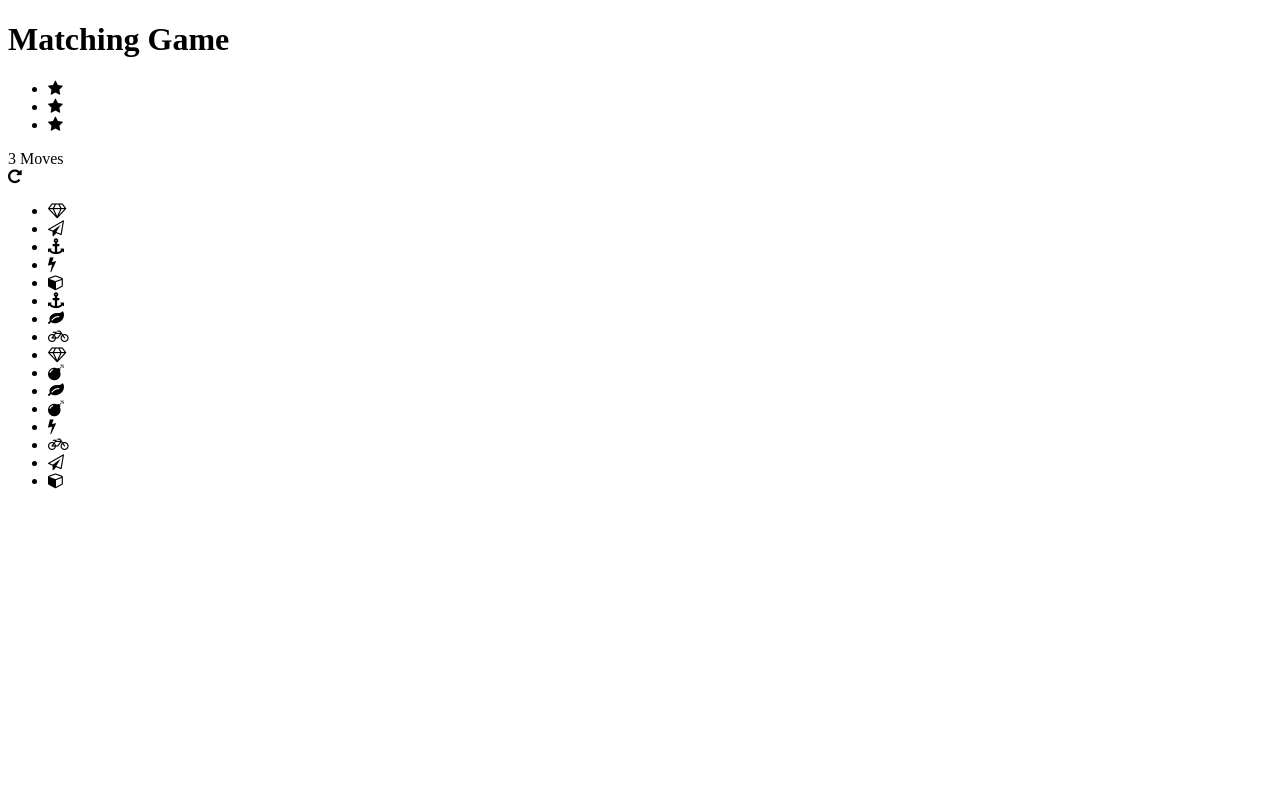
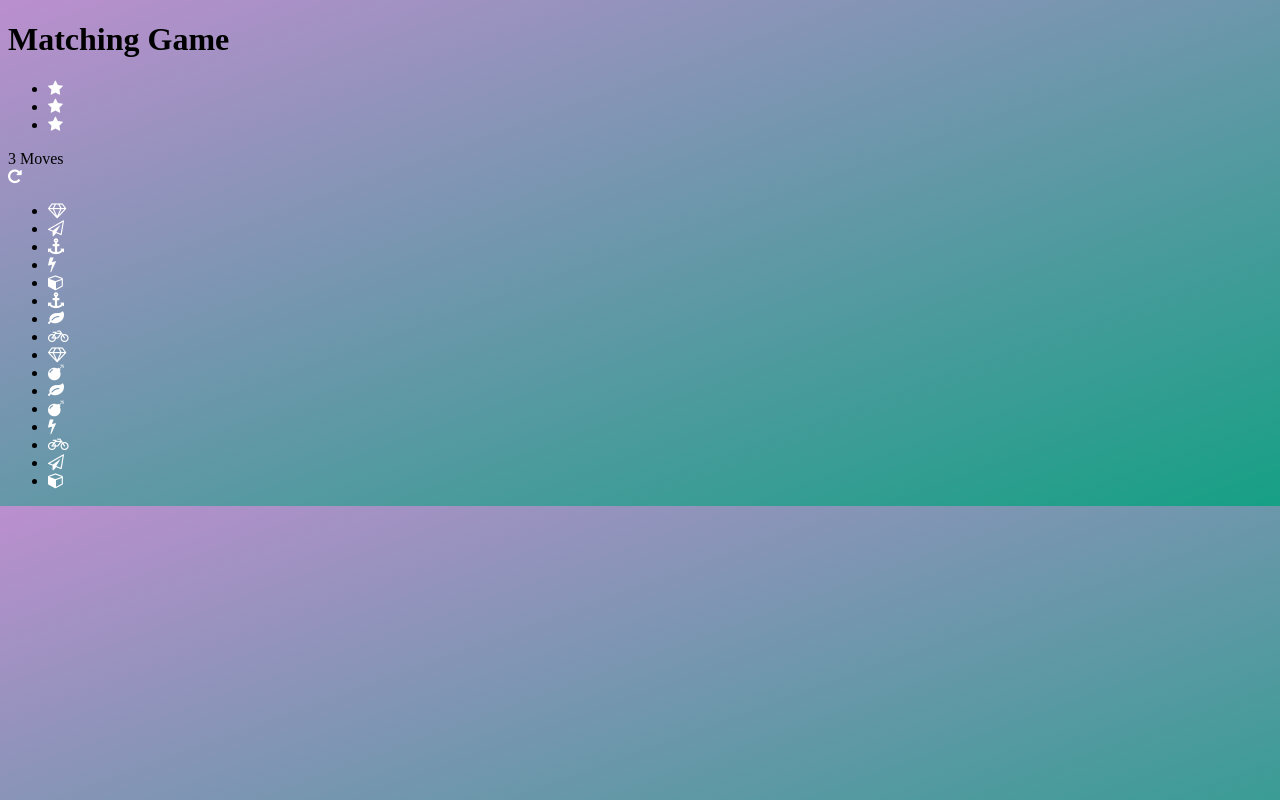
Before and after one commit to alysonalyson/memory, a plain HTML site: page index.html in a window 1280 px wide. Drawn offline with Linux system fonts and the light colour scheme; a web font is replaced by a local one.

Commit message:
Fixed broken css link

```diff
--- a/index.html
+++ b/index.html
@@ -6,7 +6,7 @@
     <meta name="description" content="">
     <link rel="stylesheet prefetch" href="https://maxcdn.bootstrapcdn.com/font-awesome/4.6.1/css/font-awesome.min.css">
     <link rel="stylesheet prefetch" href="https://fonts.googleapis.com/css?family=Coda">
-    <link rel="stylesheet" href="css/app.css">
+    <link rel="stylesheet" href="css/main.css">
 </head>
 <body>
 
```
